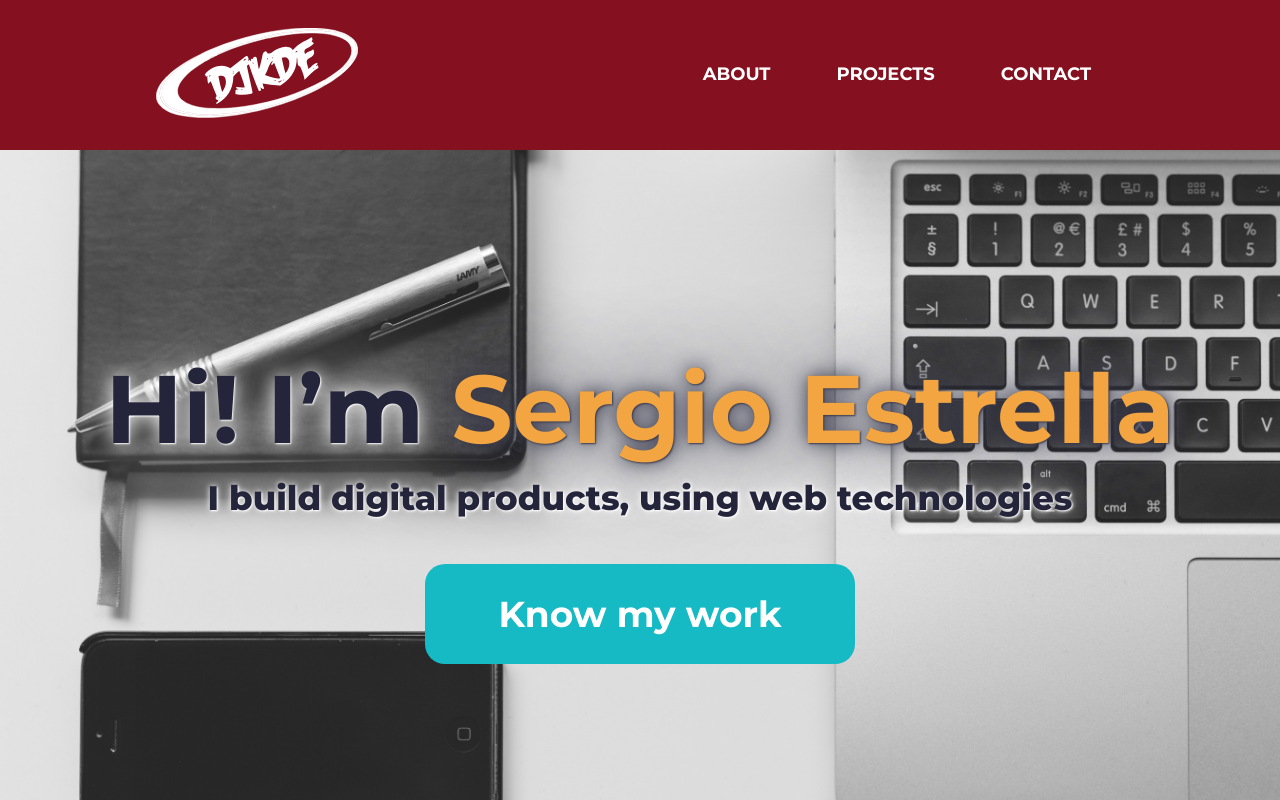
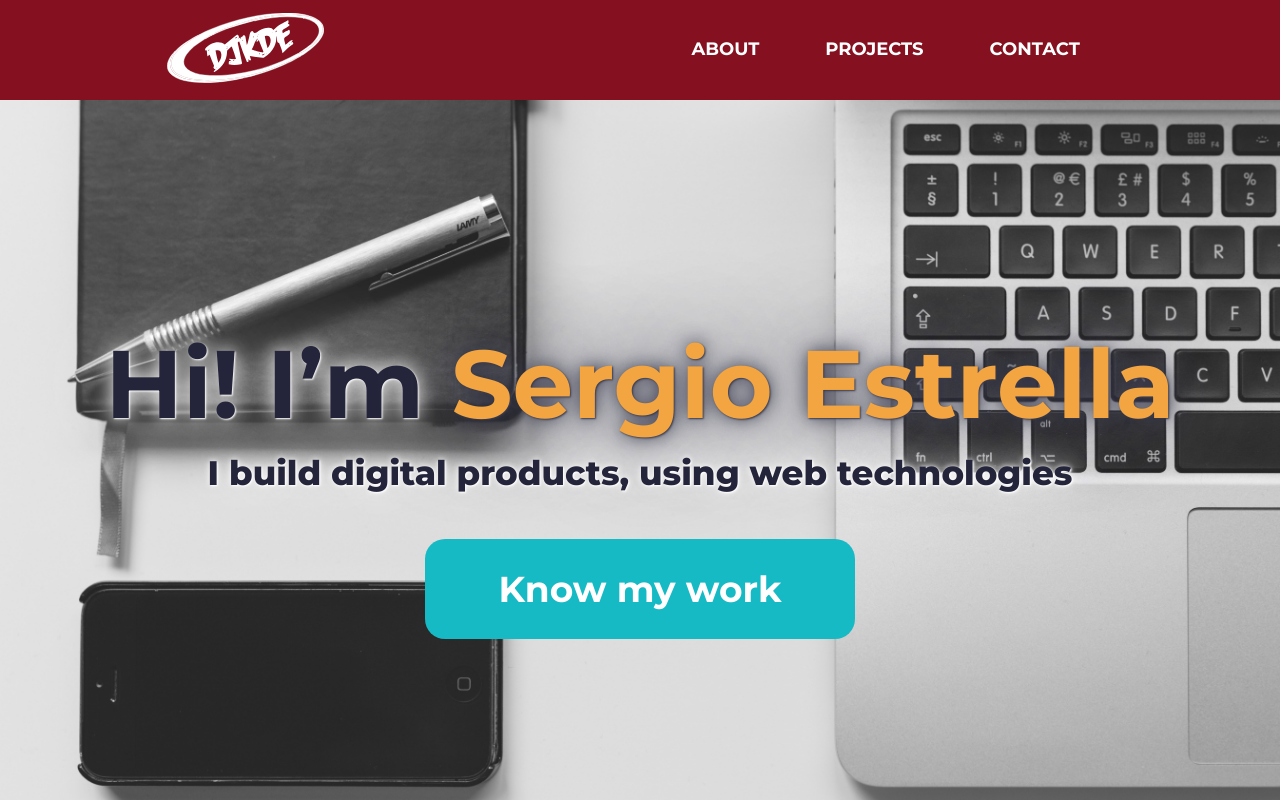
Before and after one commit to Djkde01/Portfolio-Frontend, a React (Create React App) app: page / in a window 1280 px wide. Built offline with nearby package versions, Linux system fonts and the light colour scheme.

Commit message:
Fixed contact buttton & updated styles

```diff
--- a/src/pages/Projects.jsx
+++ b/src/pages/Projects.jsx
@@ -22,7 +22,7 @@ const Projects = () => {
             </main>
                 <h2>Let’s create something big!</h2>
                 <div className="skills-list">
-                    <Button text="Contact me" link="/" type="principal" color="primary"/>
+                    <Button text="Contact me" link="mailto:me@djkde.com" type="principal" color="primary"/>
                 </div>
             <Footer/>
         </div>
--- a/src/styles/Footer.css
+++ b/src/styles/Footer.css
@@ -4,7 +4,7 @@
   background-color: var(--first-dark);
   color: var(--light);
   text-align: center;
-  padding: 60px 0;
+  padding: 40px 0;
   margin-top: 100px;
 }
 .footer p {
--- a/src/styles/Header.css
+++ b/src/styles/Header.css
@@ -1,6 +1,6 @@
 .header {
   background-color: var(--first-dark);
-  height: 150px;
+  height: 100px;
   width: 100%;
   display: flex;
   flex-direction: row;
@@ -8,7 +8,7 @@
   align-items: center;
 }
 .header-logo img {
-  height: 90px;
+  height: 70px;
 }
 .header-menu--list {
   margin: 0;
--- a/src/styles/Landing.css
+++ b/src/styles/Landing.css
@@ -2,7 +2,7 @@
   display: flex;
   flex-direction: column;
   position: fixed;
-  top: 150px;
+  top: 100px;
   bottom: 0px;
   left: 0;
   right: 0;
```
